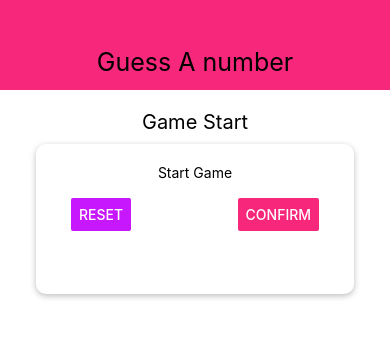
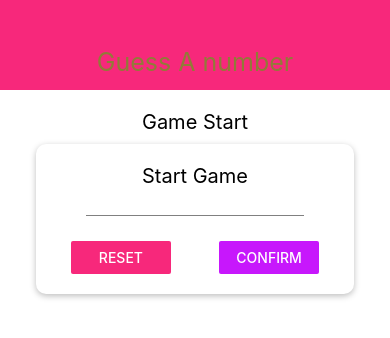
Before and after one commit to Balk928/PlayGame, a React Native app: screen / in a window 390 px wide. Shown: the top 338 px of the page. Built offline with nearby package versions, Linux system fonts and the light colour scheme.

Commit message:
Add some code in this game

```diff
--- a/App.js
+++ b/App.js
@@ -2,7 +2,7 @@ import { StatusBar } from 'expo-status-bar';
 import React from 'react';
 import { StyleSheet, View } from 'react-native';
 import Header from './components/Header';
-import StartGame from './Screens/StartGame';
+import StartGame from './screen/StartGame';
 
 function App() {
   return (
@@ -15,10 +15,11 @@ function App() {
 
 const styles = StyleSheet.create({
   container: {
-flex:1,
+    flex:1,
 
 
  },
+
 });
 
 export default App;
--- a/Screens/StartGame.js
+++ /dev/null
@@ -1,62 +0,0 @@
-import React from 'react';
-import {StyleSheet,View,TextInput,Button,Text} from 'react-native';
-
-const StartGame = ()=>
-{
-    return(
-
-        <View style = {styles.screen}>
-              <Text style={styles.tfth}>Game Start</Text>
-
-            <View style = {styles.TInput}>
-            <Text>Start Game</Text>
-             <TextInput/>
-             <View style = {styles.button}>
-               <Button title="Reset" onPress={()=>{}} color="#c717fc"/>
-               <Button title="Confirm" onPress={()=>{}} color="#f7287b"/>
-               </View>
-              </View>
-            </View>
-    );
-
-}
-const styles = StyleSheet.create
-({
- screen:
- {
-   flex:1,
-   padding:10,
-   alignItems:'center',
- },
- tfth:{
-   fontSize:20,
-   marginVertical:10,
- },
- button:
- {
-  flexDirection:'row',
-  width:'100%',
-  justifyContent:'space-between',
-  paddingHorizontal:15
- },
- TInput:
- {
-   width:400,
-   maxWidth:'86%',
-   height:150,
-   alignItems:'center',
-   shadowOffset:{width:0,height:2},
-   shadowColor:'black',
-   shadowRadius:6,
-   shadowOpacity:0.26,
-   elevation:5,
-   backgroundColor:'white',
-   padding:20,
-   borderRadius:10,
- },
- Button:
- {
-  width:100,
- },
-});
-export default StartGame;
--- a/components/Header.js
+++ b/components/Header.js
@@ -25,7 +25,7 @@ const styles = StyleSheet.create({
     Input:
     {
 
-        color:'black',
+        color:'rgb(145,123,56)',
         fontSize:25,
         paddingTop:34,
     },
--- /dev/null
+++ b/screen/StartGame.js
@@ -0,0 +1,128 @@
+import React,{useState} from 'react';
+import {StyleSheet,View,Button,Text,TextInput,TouchableWithoutFeedback,Keyboard} from 'react-native';
+
+
+
+
+const StartGame = ()=>
+{
+  const[enteredValue, setEnteredValue] = useState('');
+  const[confirmed,setConfirmed] = useState(false);
+  const[selectedNumber,setSelectedNumber] = useState();
+
+  const numberInputHandler = inputText =>
+  {
+    setEnteredValue(inputText.replace(/[^0-9]/g,''));
+  };
+  const resetInputHandler=()=>
+  {
+    setEnteredValue('');
+    setConfirmed(false);
+  };
+  const confirmInputHandler=()=>
+  {
+    const chosenNumber = parseInt(enteredValue);
+    if(chosenNumber === NaN || chosenNumber <= 0 || chosenNumber > 99)
+    {
+      return;
+    }
+    setConfirmed(true);
+    setSelectedNumber(chosenNumber);
+     setEnteredValue('');
+  };
+  let confirmedOutput;
+
+  if(confirmed)
+  {
+    confirmedOutput  = <Text>Choose Number:{selectedNumber}</Text>
+
+  }
+
+    return(
+
+    <TouchableWithoutFeedback onPress = {()=>{Keyboard.dismiss()}}>
+    <View style = {styles.screen}>
+      <Text style={styles.tfth}>Game Start</Text>
+
+        <View style = {styles.TInput}>
+            <Text style={{fontSize:20}}>Start Game</Text>
+
+            <TextInput style={styles.Input} blurOnSubmit autoCapitalize="none"
+             autoCorrect={false} keyboardType="numeric" maxLength={2} onChangeText={numberInputHandler}
+             value={enteredValue}/>
+             <View style = {styles.buttonContainer}>
+
+               <View style = {styles.button}>
+               <Button title="Reset" onPress={resetInputHandler} color='#f7287b'/>
+               </View>
+               <View style = {styles.button}>
+               <Button title="Confirm" onPress={confirmInputHandler} color='#c717fc'/>
+                </View>
+             </View>
+        </View>
+        {confirmedOutput}
+      </View>
+      </TouchableWithoutFeedback>
+
+    );
+
+};
+const styles = StyleSheet.create
+({
+ screen:
+ {
+   flex:1,
+   padding:10,
+   alignItems:'center',
+ },
+ tfth:{
+   fontSize:20,
+   marginVertical:10,
+ },
+ buttonContainer:
+ {
+  flexDirection:'row',
+  width:'100%',
+  justifyContent:'space-between',
+  paddingHorizontal:15,
+  paddingTop:25
+
+ },
+ button:
+ {
+   width:100,
+ },
+ TInput:
+ {
+   width:400,
+   maxWidth:'86%',
+   height:150,
+   alignItems:'center',
+   shadowOffset:{width:0,height:2},
+   shadowColor:'black',
+   shadowRadius:6,
+   shadowOpacity:0.26,
+   elevation:5,
+   backgroundColor:'white',
+   padding:20,
+   borderRadius:10,
+ },
+ Button:
+ {
+  width:100,
+ },
+ input:
+ {
+   width:50,
+   textAlign:'center',
+ },
+ Input:
+ {
+     height:30,
+     borderBottomColor:'gray',
+     borderBottomWidth:1,
+
+
+ }
+});
+export default StartGame;
```
